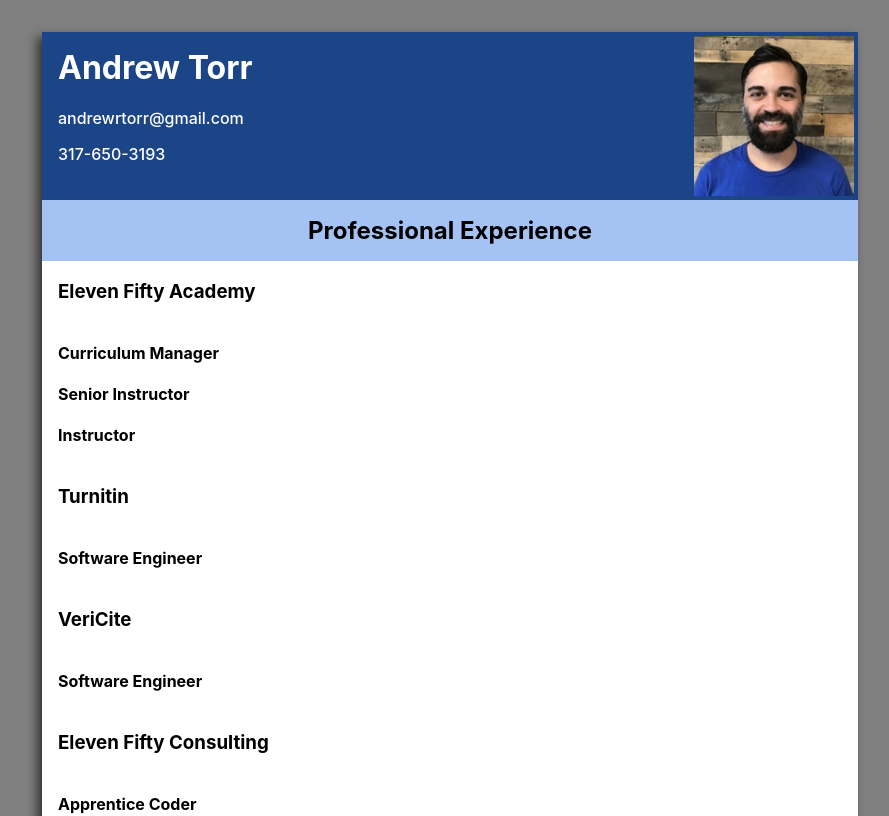
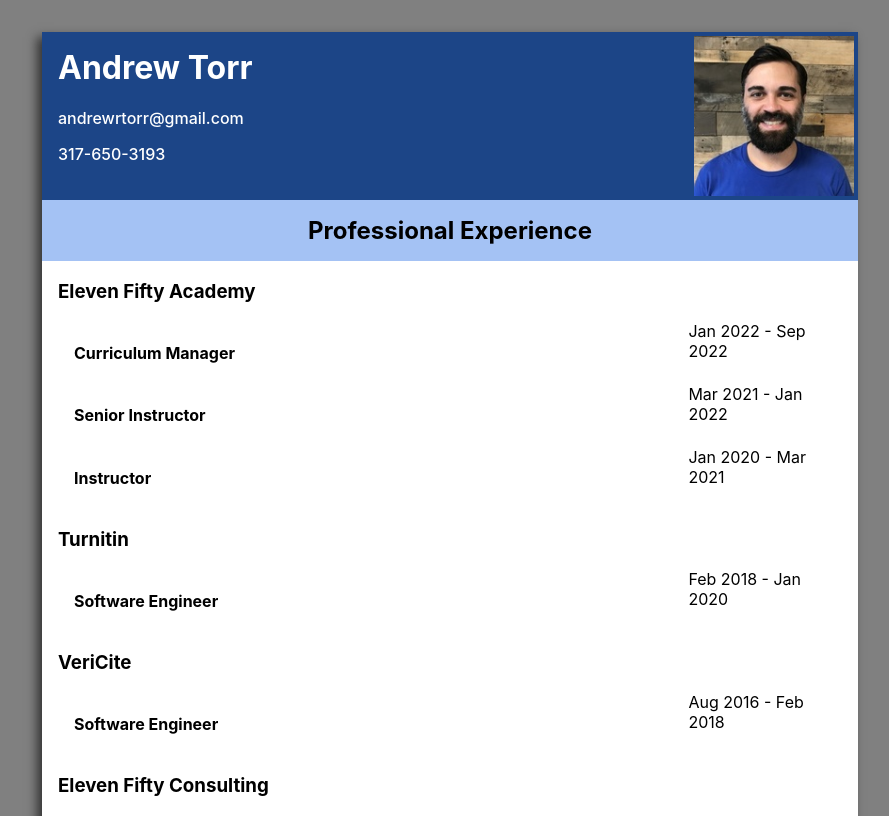
Before and after one commit to AndroidDoctorr/my-site-test, a React (Create React App) app: page / in a window 1280 px wide. Shown: the top 816 px of the page, without its empty margins (190-1079 px from the left). Built offline with nearby package versions, Linux system fonts and the light colour scheme.

Commit message:
adjusted experience layout

```diff
--- a/src/components/Experience/Experience.css
+++ b/src/components/Experience/Experience.css
@@ -1,10 +1,14 @@
 .experience-body {
     display: flex;
+    padding: 0 1rem;
+}
+
+.experience-title {
+    padding: 0 1rem;
 }
 
 .experience-color {
-    width: 20px;
-    flex: 0;
+    width: 1rem;
 }
 
 .experience-roles {
@@ -12,6 +16,14 @@
 }
 
 .role {
+    display: flex;
+}
+
+.role-info {
+    flex: 80%;
+}
+
+.role-title {
 
 }
 
@@ -20,5 +32,5 @@
 }
 
 .role-date {
-
+    flex: 20%;
 }
--- a/src/components/Experience/Experience.js
+++ b/src/components/Experience/Experience.js
@@ -2,13 +2,15 @@
 
 function Role(props) {
     return (
-        <div>
-            <h4 className='role'>
-                {props.role.title}
-            </h4>
-            <ul className='role-duties'></ul>
+        <div className='role'>
+            <div className='role-info'>
+                <h4 className='role-title'>
+                    {props.role.title}
+                </h4>
+                <ul className='role-duties'></ul>
+            </div>
             <div className='role-date'>
-                {props.role.date}
+                {props.role.dates}
             </div>
         </div>
     );
--- a/src/components/Section/Section.css
+++ b/src/components/Section/Section.css
@@ -15,5 +15,5 @@
 }
 
 .section-items {
-    padding: 0 1rem;
+
 }
```
